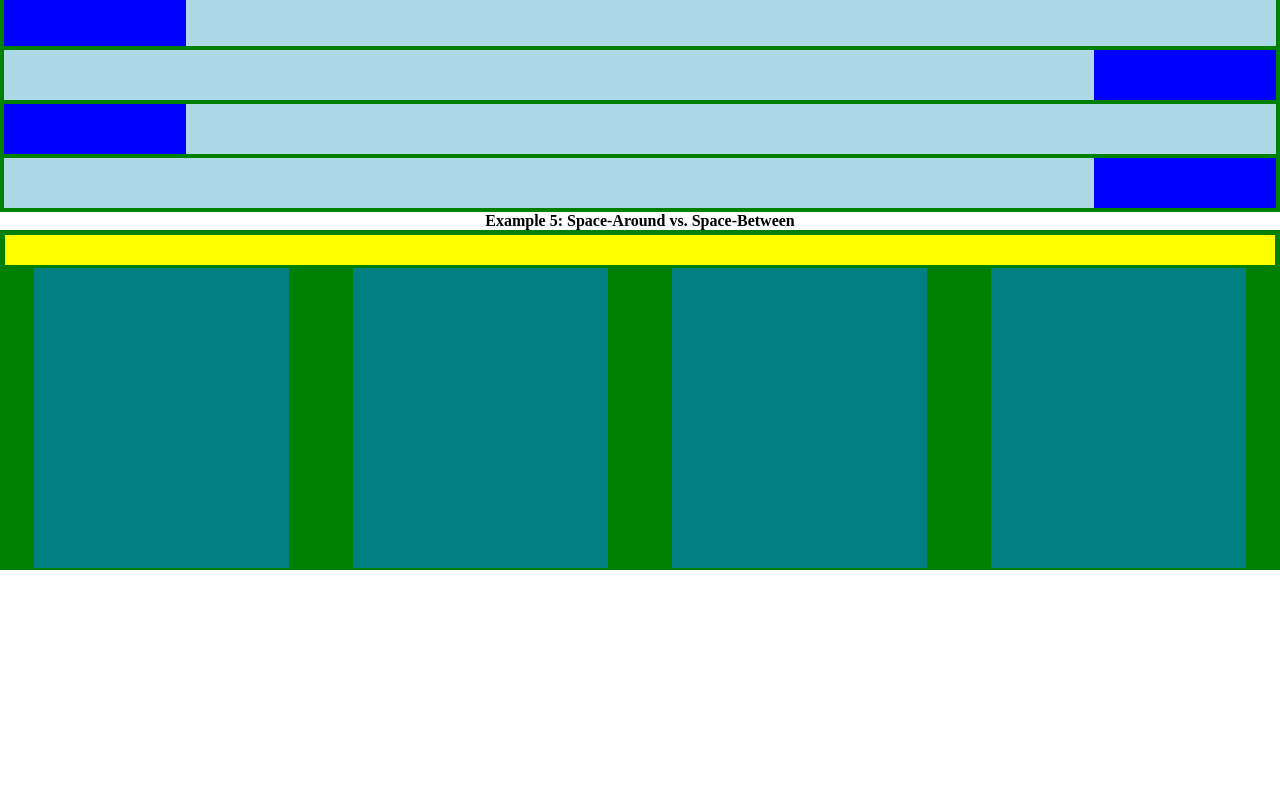
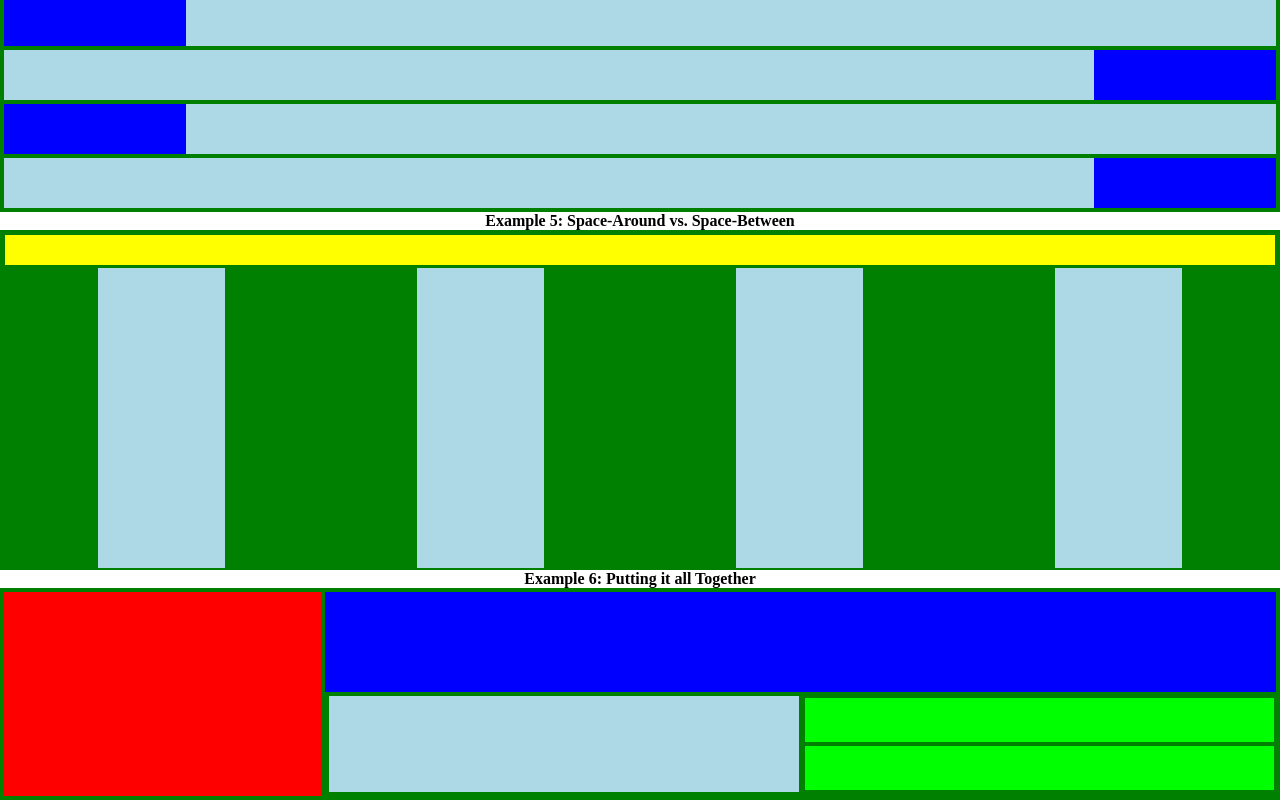
Before and after one commit to Matthew-Deguzman/Layouts, a plain HTML site: page Index.html in a window 1280 px wide. Shown: the part 599-1399 px from the top of the page. Before the commit the page ends 1169 px from the top, so only its background shows below. Drawn offline with Linux system fonts and the light colour scheme.

Commit message:
Finished

```diff
--- a/Index.html
+++ b/Index.html
@@ -78,6 +78,7 @@
     </div>
 
     <h4>Example 4: Flex and Align-Items</h4>
+
     <div class="parent example4">
 
         <div class="row">
@@ -130,6 +131,7 @@
     </div>
 
     <h4>Example 5: Space-Around vs. Space-Between</h4>
+
     <div class="parent example5">
 
         <div class="yellowline">
@@ -157,5 +159,30 @@
         </div>
 
     </div>
+
+    <h4>Example 6: Putting it all Together</h4>
+    <div class="parent example6">
+        <div class="red child1">
+
+        </div>
+        <div class="child2">
+            <div class="darkblue">
+
+            </div>
+            <div class="grandchild1">
+                <div class="lightblue">
+
+                </div>
+                <div class="g-grandchild1">
+                    <div class="lime">
+
+                    </div>
+                    <div class="lime">
+
+                    </div>
+                </div>
+            </div>
+        </div>
+    </div>
 </body>
 </html>
--- a/Style.css
+++ b/Style.css
@@ -104,7 +104,66 @@
 }
 
 .bar{
-    background-color: teal;
-    width: 20%;
+    background-color: lightblue;
+    width: 10%;
     min-height: 300px;
 }
+
+.example6 {
+    min-height: 200px;
+}
+
+.child1 {
+    min-height: 100px;
+    min-width: 100px;
+    flex: 1;
+    margin: 2px;
+}
+
+.child2 {
+    min-height: 100px;
+    min-width: 100px;
+    flex: 3;
+    margin: 2px;
+    flex-direction: column;
+}
+
+.darkblue {
+    background-color: blue;
+    min-height: 100px;
+    width: 100%;
+    flex: 1;
+}
+
+.grandchild1 {
+    min-height: 100px;
+    min-width: 100px;
+    flex: 1;
+    margin: 2px;
+    display: flex;
+    flex-direction: row;
+}
+
+.lightblue {
+    background-color: lightblue;
+    min-height: 50px;
+    width: 100%;
+    margin: 2px;
+}
+
+.g-grandchild1 {
+    min-height: 50px;
+    width: 100%;
+    margin: 2px;
+    display: flex;
+    flex-direction: column;
+    justify-content: space-between;
+}
+
+.lime {
+    background-color: lime;
+    width: 100%;
+    height: 40%;
+    margin: 2px;
+    flex: 1;
+}
```
